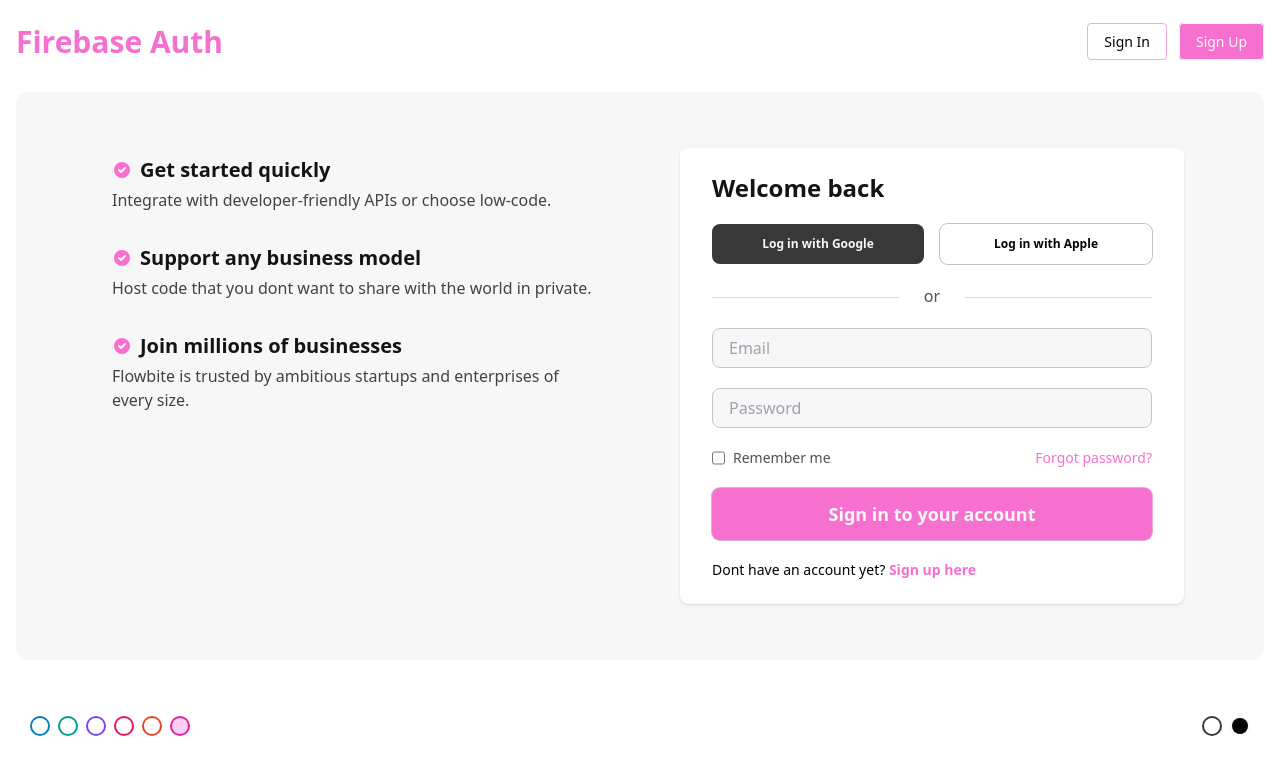
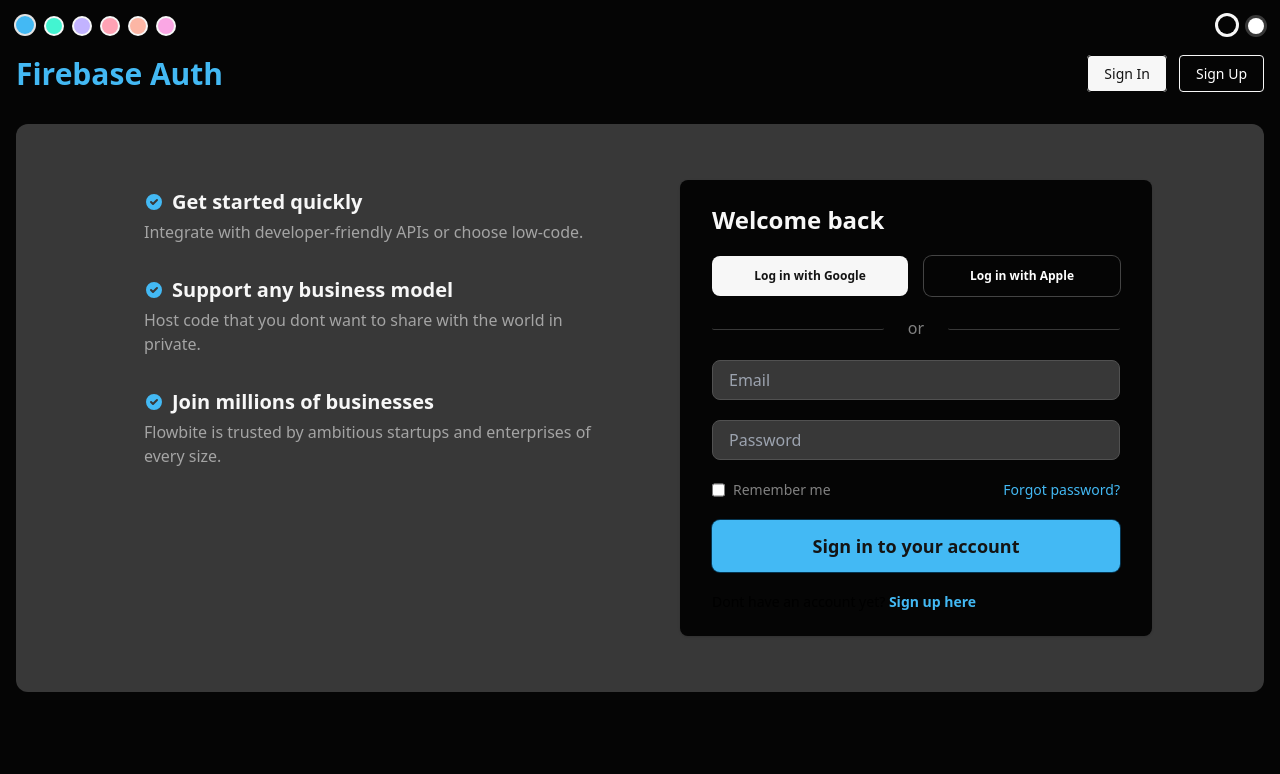
Before and after one commit to okanay/firebase-vercel-next-app, a Next.js app: page /signin in a window 1280 px wide. Shown: the top 774 px of the page. Built offline with nearby package versions, Linux system fonts and the light colour scheme.

Commit message:
third commit

```diff
--- a/components/layout/footer.js
+++ b/components/layout/footer.js
@@ -8,15 +8,17 @@ const Footer = () => {
 
     console.log(theme)
 
-    return <div className={"bg-skin-theme-body-50 px-4 py-2"}>
-        <div className={'flex flex-row justify-between px-4 py-2'}>
+    return <div className={"bg-skin-theme-body-50 my-2"}>
+        <div className={'flex flex-row justify-between px-4'}>
             <div className={'space-x-3'}>
                 {theme !== undefined && theme.themes.map(item => {
                     return (
                         <button
                             key={item.theme + "color-change-theme"}
-                        onClick={() => {dispatch(changeThemeColorByAction(item.theme))}}
-                        className={`${item.theme} w-4 h-4 rounded-full ${theme.color === item.theme ? "bg-skin-theme-200" : "bg-skin-theme-body-50"} ring-2 ring-skin-theme-600`} />
+                            onClick={() => {
+                                dispatch(changeThemeColorByAction(item.theme))
+                            }}
+                            className={`${item.theme} ${theme.color !== item.theme ? "w-4 h-4" : "w-[1.1rem] h-[1.1rem]"} rounded-full ${theme.color === item.theme ? "bg-skin-theme-400 ring-skin-theme-body-800" : "bg-skin-theme-300 ring-skin-theme-body-900"} ring-2 `}/>
                     )
                 })}
             </div>
@@ -25,8 +27,10 @@ const Footer = () => {
                     return (
                         <button
                             key={item.mode + "mode-change-theme"}
-                            onClick={() => {dispatch(changeThemeModeByAction(item.mode))}}
-                            className={`${item.mode} w-4 h-4 rounded-full ${item.mode !== "light" ? "bg-skin-theme-body-50 ring-2 ring-skin-theme-body-900" : "bg-skin-theme-body-50 ring-2 ring-skin-theme-body-900"}`} />
+                            onClick={() => {
+                                dispatch(changeThemeModeByAction(item.mode))
+                            }}
+                            className={`${item.mode} rounded-full ring ring-skin-theme-body-900 bg-skin-theme-body-50 ${theme.mode !== item.mode ? "w-4 h-4" : "w-[1.1rem] h-[1.1rem]"}`}/>
                     )
                 })}
             </div>
--- a/components/layout/layout.js
+++ b/components/layout/layout.js
@@ -13,9 +13,9 @@ const Layout = ({children}) => {
                 <title>Firebase-App-Tailwind</title>
                 <meta name="description" content="Generated by create next app"/>
             </Head>
+            <Footer />
             <Navigation/>
             {children}
-            <Footer />
         </div>
         </Theme>
     )
--- a/components/layout/navigation.js
+++ b/components/layout/navigation.js
@@ -1,19 +1,23 @@
 import Link from "next/link";
+import {useSelector} from "react-redux";
 
 const Navigation = () => {
 
-    return (<div className={'bg-skin-theme-body-50 px-4 pt-4 pb-2'}>
+    const theme = useSelector(state => state.theme.value)
+
+
+    return (<div className={'bg-skin-theme-body-50 px-4 py-2'}>
         <div className={'flex flex-row justify-between w-full items-center'}>
             <Link href={'/'} className={'text-skin-theme-400 font-semibold text-xl lgPhone:text-3xl'}>Firebase Auth</Link>
             <div className={'space-x-3 text-xs lgPhone:text-sm'}>
                 <Link
                     href={'/signin'}
-                    className={'rounded px-4 py-2 bg-skin-theme-body-50 border border-skin-theme-300 text-skin-theme-font-50'}>Sign
+                    className={'rounded px-4 py-2 bg-skin-theme-body-900 border border-skin-theme-body-50 text-skin-theme-font-900'}>Sign
                     In
                 </Link>
                 <Link
                     href={'/'}
-                    className={'rounded px-4 py-2 bg-skin-theme-400 border border-skin-theme-50 text-skin-theme-font-900'}>Sign
+                    className={'rounded px-4 py-2 bg-skin-theme-body-50 border border-skin-theme-body-900 text-skin-theme-font-50'}>Sign
                     Up
                 </Link>
             </div>
--- a/pages/signin/index.js
+++ b/pages/signin/index.js
@@ -8,7 +8,7 @@ const SignIn = () => {
         <div className={'px-4 pt-6 bg-skin-theme-body-50 py-10'}>
 
             {/* Information - and Sign In Form */}
-            <div className={'grid grid-cols-12 grid-flow-col gap-4 bg-skin-theme-body-100 laptop:px-10 desktop:px-16 rounded-xl'}>
+            <div className={'grid grid-cols-12 grid-flow-col gap-4 bg-skin-theme-body-100 laptop:px-20 desktop:px-24 rounded-xl'}>
 
                 {/* Information */}
                 <div className={'hidden tablet:block col-span-6 px-8 py-16'}>
--- a/src/features/theme/themeSlice.js
+++ b/src/features/theme/themeSlice.js
@@ -4,8 +4,8 @@ export const themeSlice = createSlice({
     name: 'theme',
     initialState: {
         value: {
-            color: "sixth-theme",
-            mode: "light",
+            color: "root-theme",
+            mode: "dark",
             themes: [
                 {theme: "root-theme"},
                 {theme: "second-theme"},
@@ -15,8 +15,8 @@ export const themeSlice = createSlice({
                 {theme: "sixth-theme"}
             ],
             modes : [
-                {mode : "light"},
-                {mode : "dark"}
+                {mode : "dark"},
+                {mode : "light"}
             ]
         }
     },
```
Lines whose indentation alone changed are shown as unchanged.
